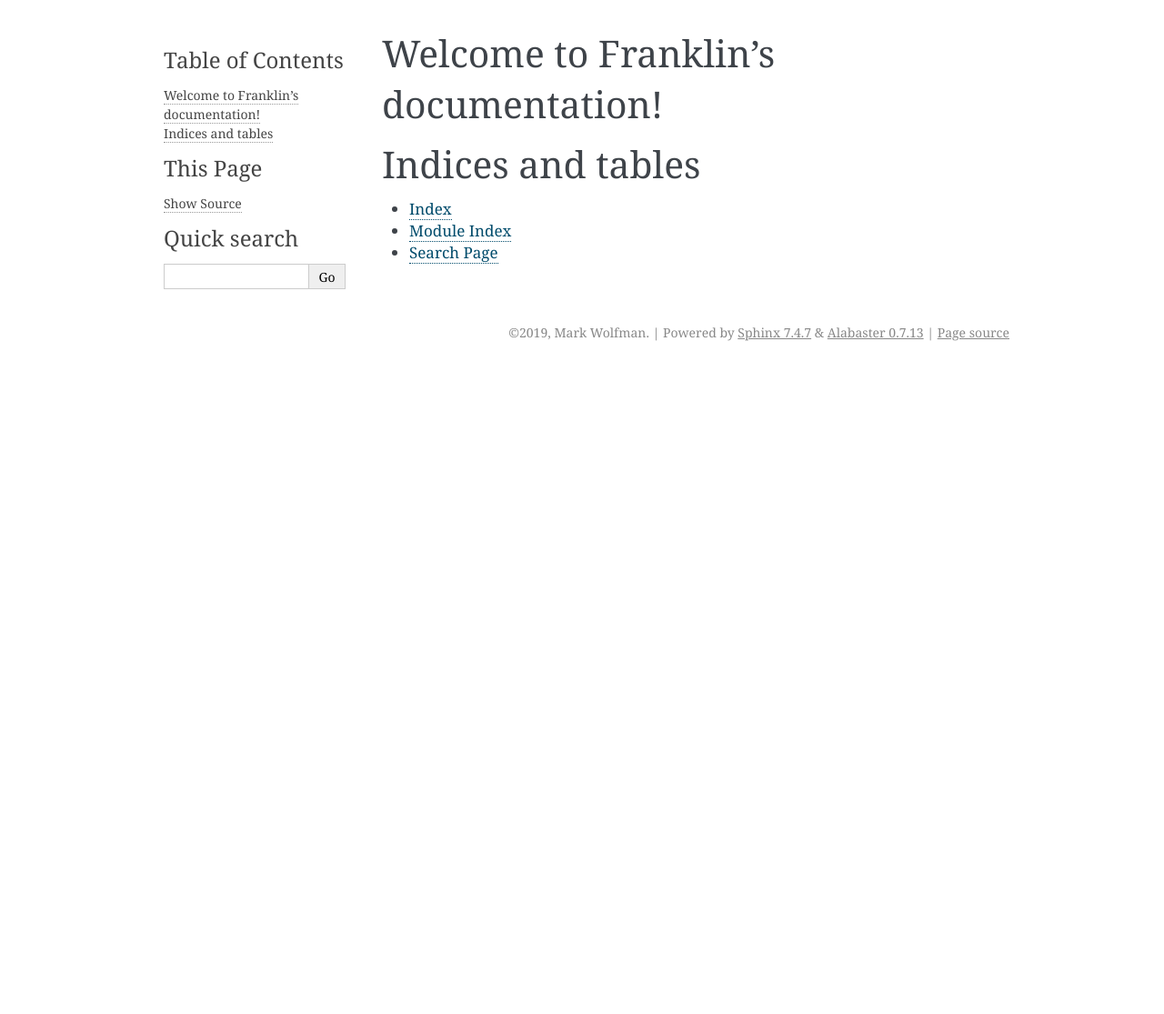
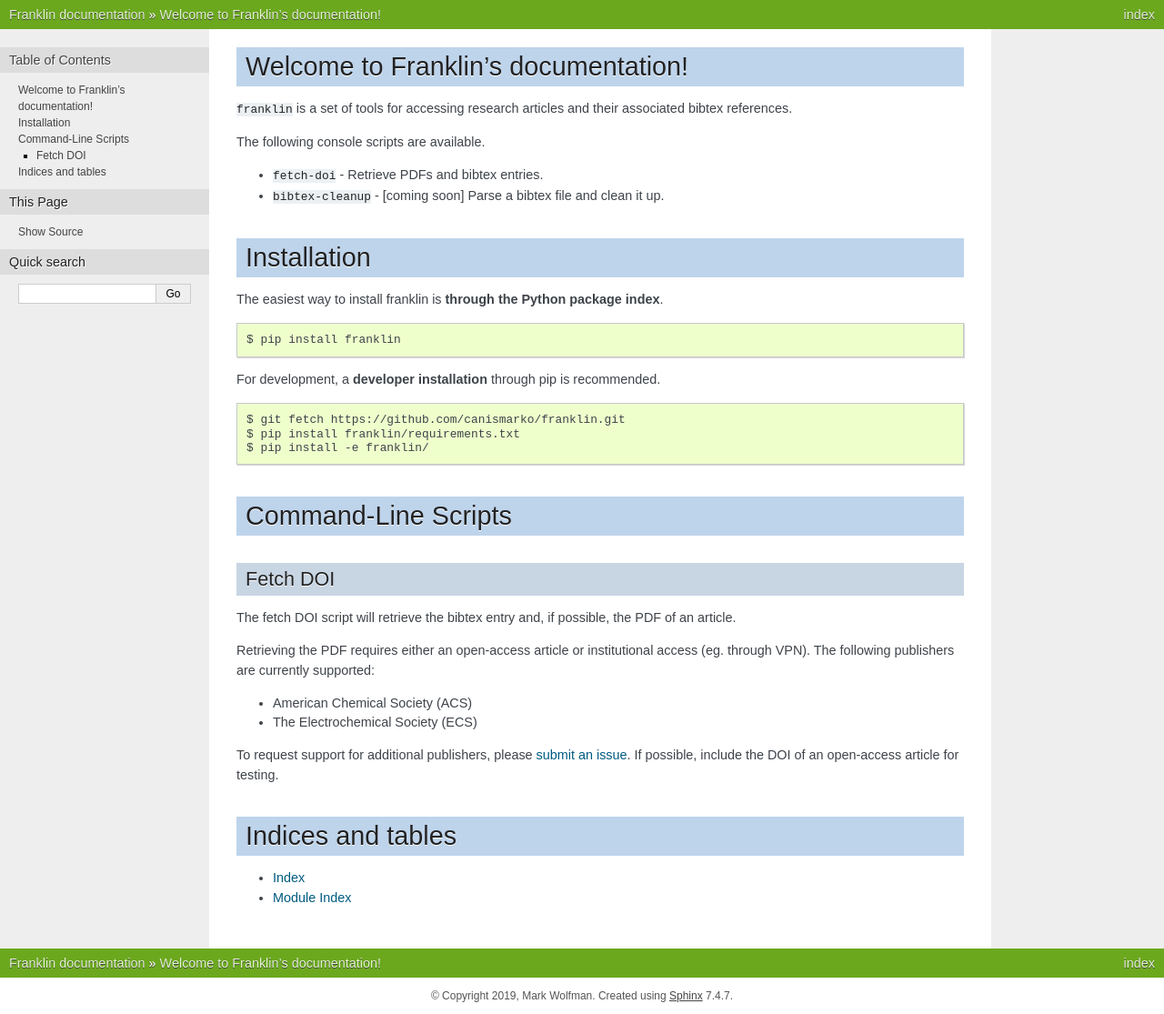
Before and after one commit to canismarko/franklin, a Sphinx documentation site: the page built from docs/index.rst, in a window 1280 px wide. Shown: the whole page at 91% size. Built offline with Sphinx 7.4.7, drawn with Linux system fonts in a browser that asks for light colours; before the commit the page ends 900 px from its top, so only the background shows below that.

Commit message:
Made basic documentation for readthedocs.

```diff
--- a/docs/conf.py
+++ b/docs/conf.py
@@ -12,7 +12,7 @@
 # add these directories to sys.path here. If the directory is relative to the
 # documentation root, use os.path.abspath to make it absolute, like shown here.
 #
-# import os
+import os
 # import sys
 # sys.path.insert(0, os.path.abspath('.'))
 
@@ -23,10 +23,12 @@
 copyright = '2019, Mark Wolfman'
 author = 'Mark Wolfman'
 
+def read(fname):
+    return open(os.path.join(os.path.dirname(__file__), fname)).read()
 # The short X.Y version
-version = ''
+version = read('../VERSION')
 # The full version, including alpha/beta/rc tags
-release = '0.1'
+release = read('../VERSION')
 
 
 # -- General configuration ---------------------------------------------------
@@ -76,7 +78,7 @@
 # The theme to use for HTML and HTML Help pages.  See the documentation for
 # a list of builtin themes.
 #
-html_theme = 'alabaster'
+html_theme = 'nature'
 
 # Theme options are theme-specific and customize the look and feel of a theme
 # further.  For a list of options available for each theme, see the
--- a/docs/index.rst
+++ b/docs/index.rst
@@ -6,15 +6,60 @@
 Welcome to Franklin's documentation!
 ====================================
 
+``franklin`` is a set of tools for accessing research articles and
+their associated bibtex references.
+
+The following console scripts are available.
+
+- ``fetch-doi`` - Retrieve PDFs and bibtex entries.
+- ``bibtex-cleanup`` - [coming soon] Parse a bibtex file and clean it up.
+
 .. toctree::
    :maxdepth: 2
    :caption: Contents:
 
+Installation
+============
 
+The easiest way to install franklin is **through the Python package
+index**.
+
+.. code:: bash
+
+	  $ pip install franklin
+
+For development, a **developer installation** through pip is recommended.
+
+.. code:: bash
+
+	  $ git fetch https://github.com/canismarko/franklin.git
+	  $ pip install franklin/requirements.txt
+	  $ pip install -e franklin/
+
+Command-Line Scripts
+====================
+
+Fetch DOI
+---------
+
+The fetch DOI script will retrieve the bibtex entry and, if possible,
+the PDF of an article.
+
+Retrieving the PDF requires either an open-access article or
+institutional access (eg. through VPN). The following publishers are
+currently supported:
+
+- American Chemical Society (ACS)
+- The Electrochemical Society (ECS)
+
+To request support for additional publishers, please `submit an
+issue`_. If possible, include the DOI of an open-access article for
+testing.
 
 Indices and tables
 ==================
 
 * :ref:`genindex`
 * :ref:`modindex`
-* :ref:`search`
+
+.. _submit an issue: https://github.com/canismarko/franklin/issues
--- a/setup.py
+++ b/setup.py
@@ -10,7 +10,7 @@
 
 setup(
     name = "franklin",
-    version = "0.1",
+    version = read('VERSION'),
     author = "Mark Wolfman",
     author_email = "canismarko@gmail.com",
     description = ("Retrieve scientific papers and manage associated citations.",),
@@ -19,6 +19,9 @@
     url = "https://github.com/canismarko/franklin",
     packages=['franklin'],
     long_description=read('README.rst'),
+    install_requires=[
+        'bibtexparser', 'requests',
+    ],
     entry_points = {
         'console_scripts': ['fetch-doi=franklin.fetch_doi:main'],
     },
```
Also changed, not shown: README.rst (+22 -0 lines), .readthedocs.yml (added), 2 other files.
